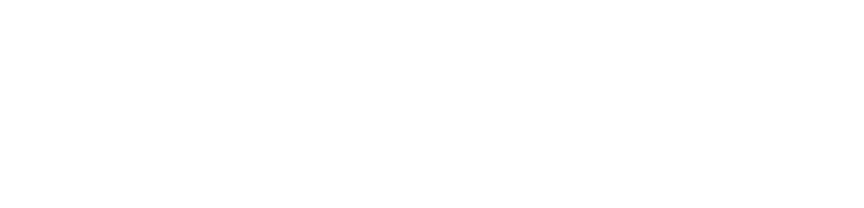
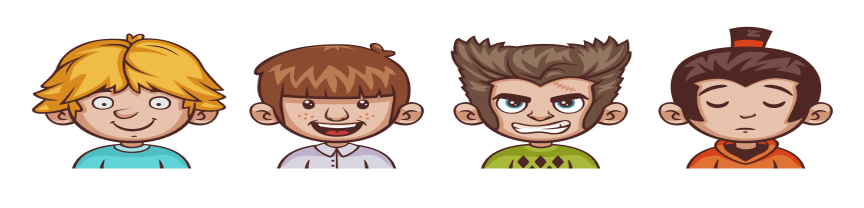
Before and after one commit to 0uzap/devoir1js, a plain HTML site: page index.html in a window 1280 px wide. Shown: the whole page, without its empty margins (9-873 px from the left). Drawn offline with nearby package versions, Linux system fonts and the light colour scheme.

Commit message:
tant pis

```diff
--- a/css/style.css
+++ b/css/style.css
@@ -0,0 +1,3 @@
+li{
+    display: inline-block;
+}
--- a/index.html
+++ b/index.html
@@ -12,6 +12,16 @@
     </head>
     <body>
 
+        <!--Exercice 1-->
+        <div>
+            <ul id="avatar">
+                <li><img src="images/BoyAvatar_01.png" width="200" height="170" class="images" /></li>
+                <li><img src="images/BoyAvatar_02.png" width="200" height="170" class="images" /></li>
+                <li><img src="images/BoyAvatar_03.png" width="200" height="170" class="images" /> </li>
+                <li><img src="images/BoyAvatar_04.png" width="200" height="170" class="images" /> </li>
+            </ul>
+        </div>
+
 
 
     <script src="https://code.jquery.com/jquery-3.3.1.slim.min.js" integrity="sha384-q8i/X+965DzO0rT7abK41JStQIAqVgRVzpbzo5smXKp4YfRvH+8abtTE1Pi6jizo" crossorigin="anonymous"></script>
--- a/js/script.js
+++ b/js/script.js
@@ -0,0 +1,21 @@
+// exo 1
+
+/*var exo1 = document.getElementById("avatar");
+exo1.addEventListener("click", dessus, false);
+
+function dessus() {
+    test = exo1.children;
+    test = "clic";
+    console.log(test);
+}
+*/
+
+//exo 2
+
+var exo2 = document.getElementsByClassName("images");
+console.log(exo2);
+exo2.addEventListener("click", dessus2, false);
+
+function dessus2() {
+    console.log(exo2.src)
+};
```
